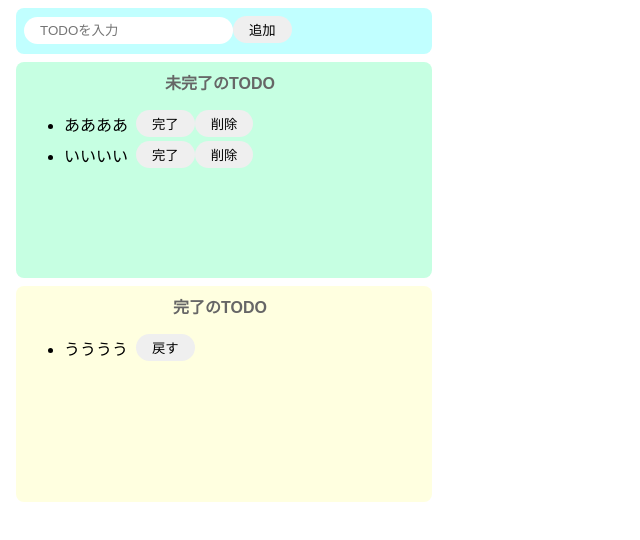
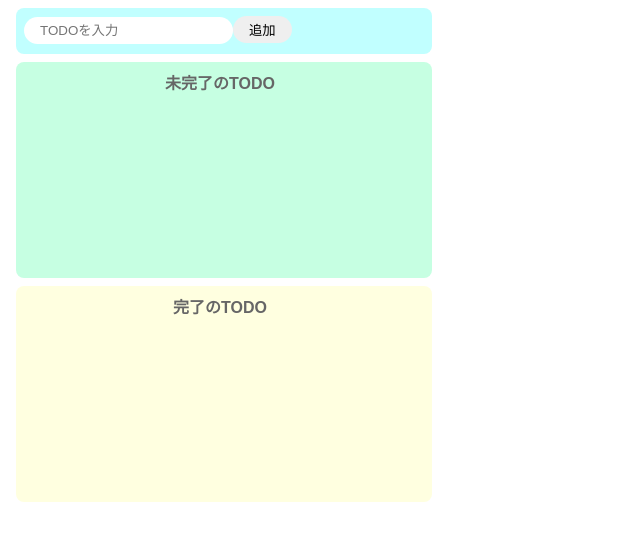
Before and after one commit to shota4869/create-react-todoapp, a React (Create React App) app: page / in a window 1280 px wide. Shown: the top 540 px of the page, without its empty margins (0-640 px from the left). Built offline with nearby package versions, Linux system fonts and the light colour scheme.

Commit message:
コンポーネント化

```diff
--- a/src/App.jsx
+++ b/src/App.jsx
@@ -1,17 +1,18 @@
 import React, { useState } from "react";
 import "./styles.css";
 
+import { InputTodo } from "./components/InputTodo";
+import { IncompleteTodo } from "./components/IncompleteTodo";
+import { CompleteTodo } from "./components/CompleteTodo";
+
 export const App = () => {
   const [todoText, setTodoText] = useState("");
-  const [incompleteTodos, setIncompleteTodos] = useState([
-    "ああああ",
-    "いいいい"
-  ]);
-  const [completeTodos, setCompleteTodos] = useState(["うううう"]);
+  const [incompleteTodos, setIncompleteTodos] = useState([]);
+  const [completeTodos, setCompleteTodos] = useState([]);
 
   const onChangeTodoText = (event) => setTodoText(event.target.value);
 
-  const onClickTodoText = () => {
+  const onClickAdd = () => {
     if (todoText === "") return;
     const newTodos = [...incompleteTodos, todoText];
     setIncompleteTodos(newTodos);
@@ -44,41 +45,17 @@ export const App = () => {
 
   return (
     <>
-      <div className="input-area">
-        <input
-          placeholder="TODOを入力"
-          value={todoText}
-          onChange={onChangeTodoText}
-        />
-        <button onClick={onClickTodoText}>追加</button>
-      </div>
-      <div className="incomplete-area">
-        <p className="title">未完了のTODO</p>
-        <ul>
-          {incompleteTodos.map((todo, index) => {
-            return (
-              <div key={todo} className="list-row">
-                <li>{todo}</li>
-                <button onClick={() => onClickComplete(index)}>完了</button>
-                <button onClick={() => onClickDelete(index)}>削除</button>
-              </div>
-            );
-          })}
-        </ul>
-      </div>
-      <div className="complete-area">
-        <p className="title">完了のTODO</p>
-        <ul>
-          {completeTodos.map((todo, index) => {
-            return (
-              <div key={todo} className="list-row">
-                <li>{todo}</li>
-                <button onClick={() => onClickBack(index)}>戻す</button>
-              </div>
-            );
-          })}
-        </ul>
-      </div>
+      <InputTodo
+        todoText={todoText}
+        onChange={onChangeTodoText}
+        onClick={onClickAdd}
+      />
+      <IncompleteTodo
+        onClickComplete={onClickComplete}
+        onClickDelete={onClickDelete}
+        incompleteTodos={incompleteTodos}
+      />
+      <CompleteTodo todos={completeTodos} onClick={onClickBack} />
     </>
   );
 };
--- /dev/null
+++ b/src/components/CompleteTodo.jsx
@@ -0,0 +1,20 @@
+import React from "react";
+
+export const CompleteTodo = (props) => {
+  const { todos, onClick } = props;
+  return (
+    <div className="complete-area">
+      <p className="title">完了のTODO</p>
+      <ul>
+        {todos.map((todo, index) => {
+          return (
+            <div key={todo} className="list-row">
+              <li>{todo}</li>
+              <button onClick={() => onClick(index)}>戻す</button>
+            </div>
+          );
+        })}
+      </ul>
+    </div>
+  );
+};
--- /dev/null
+++ b/src/components/IncompleteTodo.jsx
@@ -0,0 +1,21 @@
+import React from "react";
+
+export const IncompleteTodo = (props) => {
+  const { onClickComplete, onClickDelete, incompleteTodos } = props;
+  return (
+    <div className="incomplete-area">
+      <p className="title">未完了のTODO</p>
+      <ul>
+        {incompleteTodos.map((todo, index) => {
+          return (
+            <div key={todo} className="list-row">
+              <li>{todo}</li>
+              <button onClick={() => onClickComplete(index)}>完了</button>
+              <button onClick={() => onClickDelete(index)}>削除</button>
+            </div>
+          );
+        })}
+      </ul>
+    </div>
+  );
+};
--- /dev/null
+++ b/src/components/InputTodo.jsx
@@ -0,0 +1,11 @@
+import React from "react";
+
+export const InputTodo = (props) => {
+  const { todoText, onChange, onClick } = props;
+  return (
+    <div className="input-area">
+      <input placeholder="TODOを入力" value={todoText} onChange={onChange} />
+      <button onClick={onClick}>追加</button>
+    </div>
+  );
+};
```
